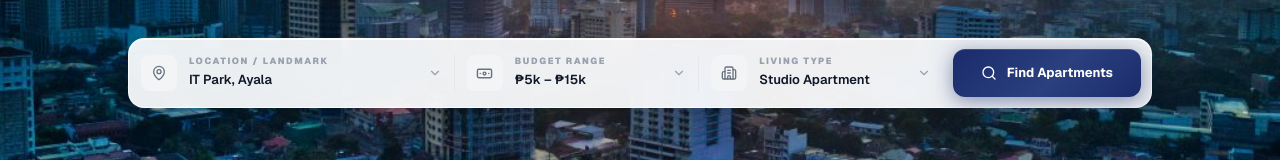
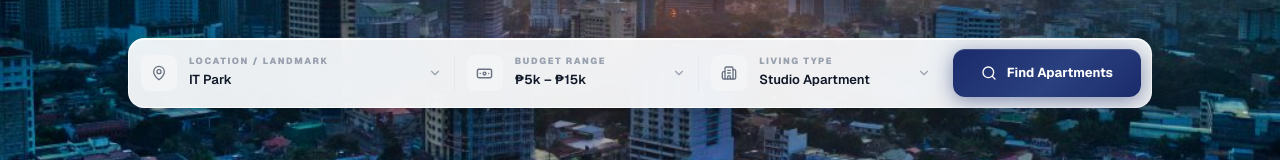
Before and after one commit to KingsleyMe-1/PuyoTa, a Next.js app: page / in a window 1280 px wide. Shown: the part 397-557 px from the top of the page. Built offline with nearby package versions, Linux system fonts and the light colour scheme.

Commit message:
Update the filter for IT park

```diff
--- a/app/components/SearchBar.tsx
+++ b/app/components/SearchBar.tsx
@@ -6,7 +6,7 @@ import { MapPin, ChevronDown, Search, Building2, Banknote } from "lucide-react";
 type ActiveField = "location" | "budget" | "type" | null;
 
 const LOCATIONS = [
-  "IT Park, Ayala",
+  "IT Park",
   "Cebu Business Park",
   "Mactan Island",
   "Banawa District",
@@ -157,7 +157,7 @@ function Dropdown({
 
 /* ─── SearchBar ──────────────────────────────────────────── */
 export default function SearchBar() {
-  const [location, setLocation] = useState("IT Park, Ayala");
+  const [location, setLocation] = useState("IT Park");
   const [budget, setBudget] = useState("₱5k – ₱15k");
   const [livingType, setLivingType] = useState("Studio Apartment");
   const [activeField, setActiveField] = useState<ActiveField>(null);
```
